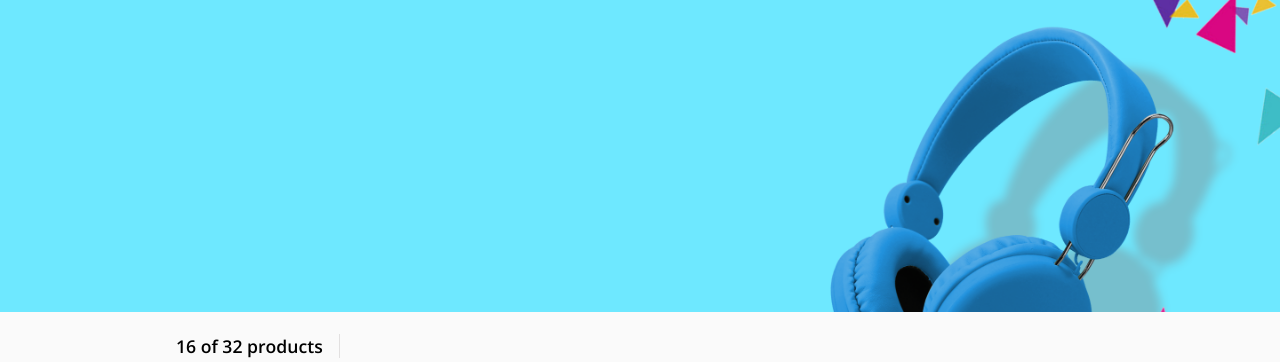
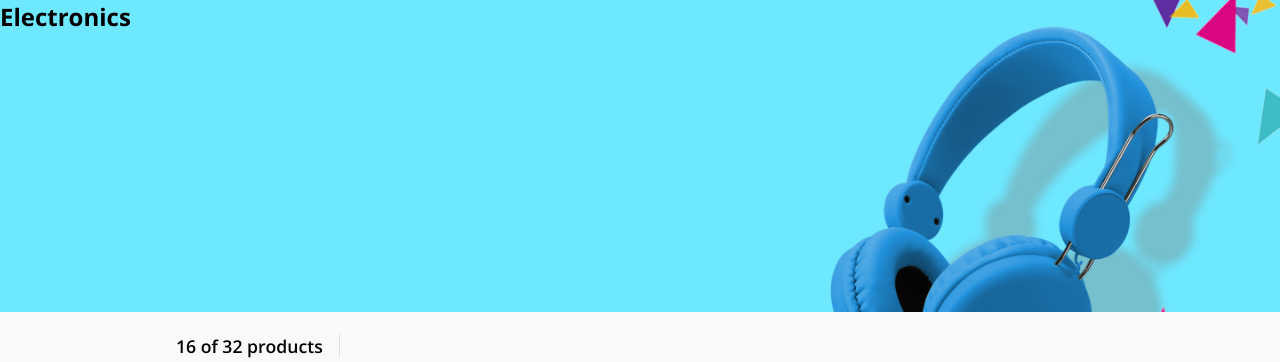
Before and after one commit to alxmcr/aerolab-ts-store, a React (Create React App) app: page / in a window 1280 px wide. Shown: the top 362 px of the page. Built offline with nearby package versions, Linux system fonts and the light colour scheme.

Commit message:
Rename fix and improvements

```diff
--- a/src/components/CategoryHeader/CategoryHeader.css
+++ b/src/components/CategoryBanner/CategoryBanner.css
@@ -1,9 +1,9 @@
 .banner {
   background-image: url("assets/header.png");
-  background-position: center;
+  background-position: 98% 0%;
   background-repeat: no-repeat;
   background-size: cover;
-  height: 7.5rem;
+  height: 9.5rem;
   position: relative;
 }
 
@@ -13,13 +13,13 @@
 
 @media screen and (min-width: 600px) {
   .banner {
-    height: 10rem;
+    height: 12rem;
   }
 }
 
 @media screen and (min-width: 768px) {
   .banner {
-    height: 12rem;
+    height: 14rem;
   }
 }
 
--- /dev/null
+++ b/src/components/CategoryBanner/index.tsx
@@ -0,0 +1,11 @@
+import { CategoryBannerProps } from 'componentsTypes'
+import './CategoryBanner.css'
+
+
+export const CategoryBanner = ({ categoryTitle }: CategoryBannerProps) => {
+    return (
+        <section className="banner">
+            <h1 className="banner__title">{categoryTitle}</h1>
+        </section>
+    )
+}
--- a/src/components/CategoryHeader/index.tsx
+++ /dev/null
@@ -1,17 +0,0 @@
-import header from 'assets/header.png'
-import { CategoryHeaderProps } from 'componentsTypes'
-import './CategoryHeader.css'
-
-
-export const CategoryHeader = ({ categoryTitle }: CategoryHeaderProps) => {
-    return (
-        <section className="banner">
-            {/* <img
-                src={header}
-                alt={`Banner ${categoryTitle}`}
-                className="banner__image"
-            /> */}
-            {/* <h1 className="banner__title">{categoryTitle}</h1> */}
-        </section>
-    )
-}
--- a/src/componentsTypes.d.ts
+++ b/src/componentsTypes.d.ts
@@ -8,6 +8,6 @@ export interface GalleryProductsProps {
     products: ProductAPI[]
 }
 
-export interface CategoryHeaderProps {
+export interface CategoryBannerProps {
     categoryTitle: string
 }
--- a/src/pages/HomePage/HomePage.tsx
+++ b/src/pages/HomePage/HomePage.tsx
@@ -1,11 +1,11 @@
-import { CategoryHeader } from 'components/CategoryHeader'
+import { CategoryBanner } from 'components/CategoryBanner'
 import { SectionProducts } from 'components/SectionProducts'
 import './HomePage.css'
 
 export const HomePage = () => {
     return (
         <>
-            <CategoryHeader categoryTitle="Electronics" />
+            <CategoryBanner categoryTitle="Electronics" />
             <section className="home__container">
                 <SectionProducts />
             </section>
```
